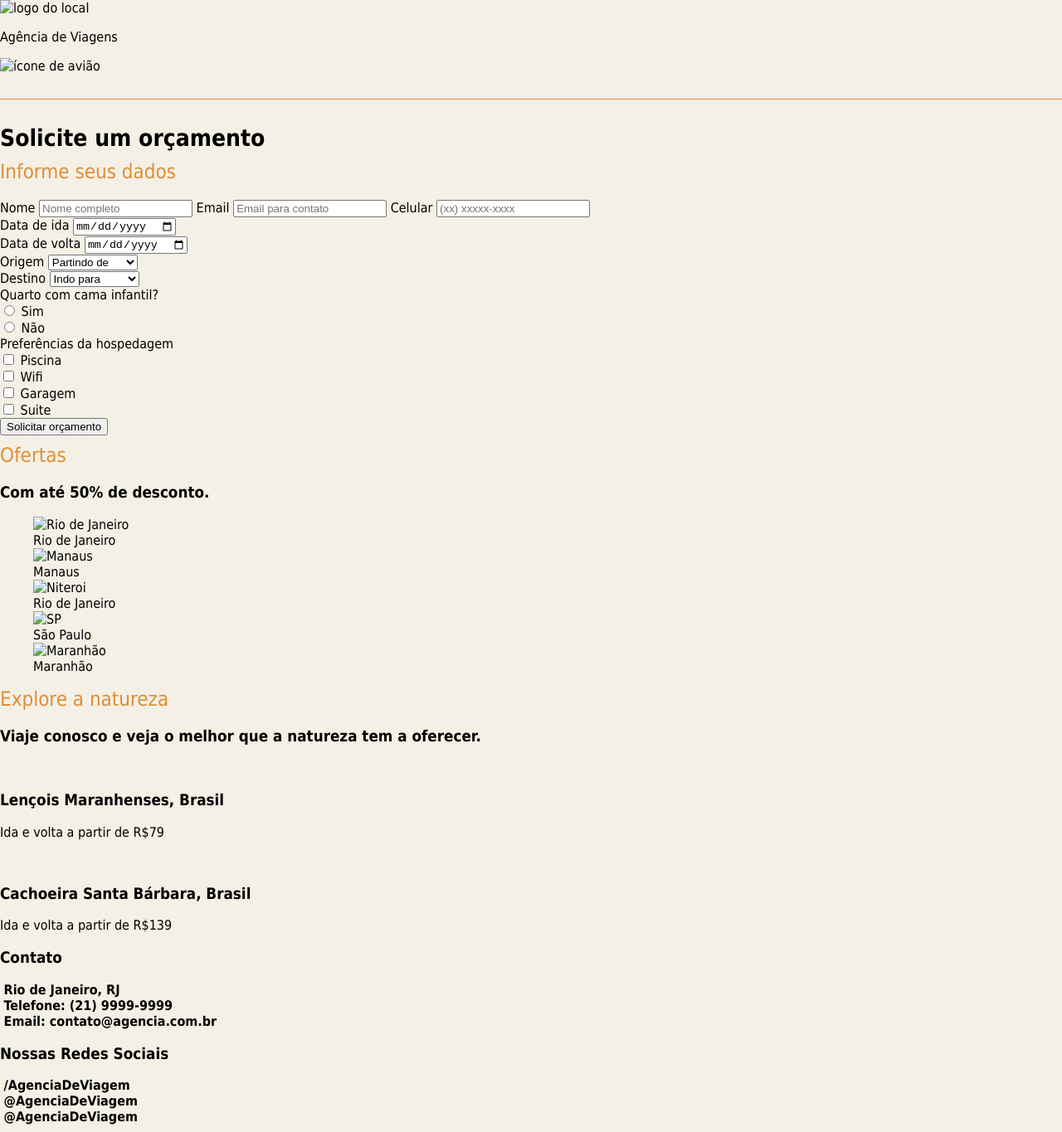
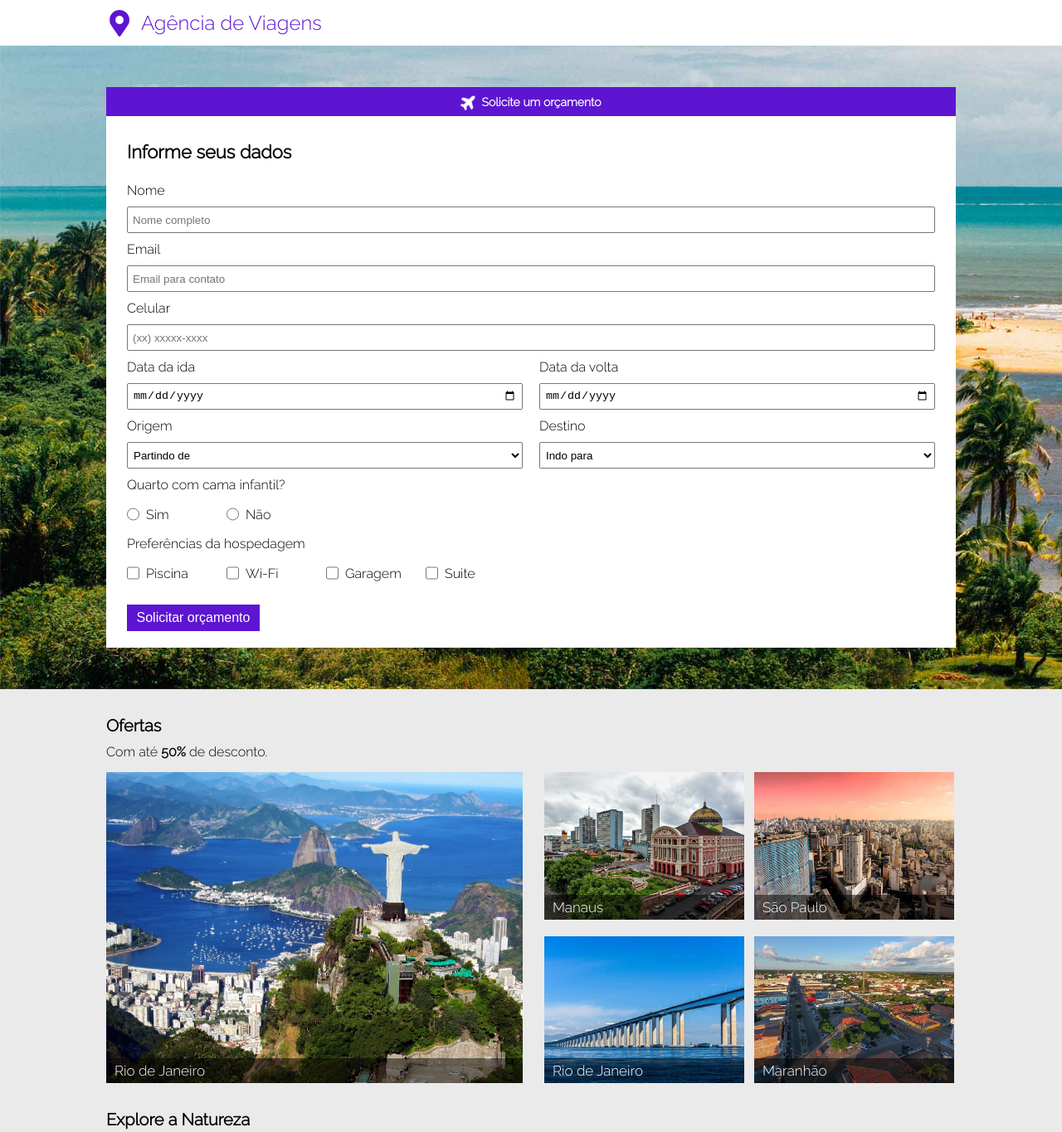
Before and after one commit to Daniells642/projetos-estudos, a plain HTML site: page agencia-viagens-forms/index.html in a window 1280 px wide. Shown: the top 1365 px of the page at 83% size. Drawn offline with Linux system fonts and the light colour scheme; files that its build step writes are made by us from their sources.

Commit message:
projeto finalizado
agencia de viagens finalizado.

```diff
--- /dev/null
+++ b/agencia-viagens-forms/css/estilo.css
@@ -0,0 +1,365 @@
+* {
+    padding: 0;
+    margin: 0;
+}
+
+body {
+    background: #80808029;
+    font-family: 'Raleway', sans-serif;
+}
+
+header {
+    width: 100%;
+    height: 55px;
+    background: #fff;
+    display: flex;
+    justify-content: center;
+}
+
+.topo {
+    width: 100%;
+    height: 100%;
+    display: flex;
+    justify-content: flex-start;
+    align-items: center;
+}
+
+.topo-logo {
+    width: 32px;
+    height: 32px;
+}
+
+.topo-titulo {
+    font-size: 24px;
+    color: #5d15d1;
+    margin: 0 0 0 10px;
+}
+
+.limite-largura
+{
+    max-width: 1024px;
+}
+
+.orcamento-fundo {
+    width: 100%;
+    height: auto;
+    background-image: url("../imagens/bahia.jpg");
+    background-repeat: no-repeat;
+    background-size: cover;
+}
+
+.orcamento-area {
+    width: 100%;
+    height: auto;
+    margin: 0 auto;
+    padding: 50px 0;
+}
+
+.orcamento-cabecalho {
+    width: 100%;
+    height: 35px;
+    display: flex;
+    justify-content: center;
+    align-items: center;
+    background: #5d15d1;
+}
+
+.orcamento-logo {
+    width: 20px;
+    height: 20px;
+    transform: rotate(-45deg);
+}
+
+.orcamento-descricao {
+    font-size: 14px;
+    color: #fff;
+    margin: 0 0 0 5px;
+}
+
+
+.orcamento-area-formulario {
+    width: 100%;
+    background: #fff;
+    padding: 30px 25px 20px 25px;
+    box-sizing: border-box;
+}
+
+.orcamento-subtitulo-formulario {
+    font-size: 22px;
+    margin: 0 0 24px 0px;
+}
+
+.formulario {
+    display: flex;
+    flex-direction: column;
+}
+
+
+.formulario label {
+    font-size: 16px;
+}
+
+.formulario input, .formulario select {
+    width: 100%;
+    height: 32px;
+    margin: 10px 0;
+}
+
+.formulario input {
+    padding: 0 5px;
+    box-sizing: border-box;
+}
+
+.formulario select {
+    padding: 0 3px;
+}
+
+.formulario-campo-duplo {
+    width: 100%;
+    display: flex;
+    justify-content: space-between;
+}
+
+.formulario-campo-duplo div {
+    width: calc(50% - 10px);
+}
+
+.radio {
+    width: 100%;
+    display: flex;
+    justify-content: flex-start;
+}
+
+.radio div {
+    display: flex;
+    align-items: center;
+    width: 120px !important;
+}
+
+.radio input {
+    width: 15px;
+}
+
+.radio label {
+    margin: 0 0 0 8px;
+}
+
+.formulario button {
+    width: 160px;
+    height: 32px;
+    border: none;
+    background: #5d15d1;
+    font-size: 16px;
+    color: #fff;
+    margin: 12px 0 0 0;
+    cursor: pointer;
+}
+
+/* -------------------------- */
+
+.ofertas-area, .natureza-area {
+    width: 100%;
+    height: auto;
+    display: flex;
+    flex-direction: column;
+    margin: 32px auto 0 auto;
+}
+
+.ofertas-titulo, .natureza-titulo {
+    font-size: 20px;
+    margin: 0 0 10px 0;
+}
+
+.ofertas-descricao, .natureza-descricao {
+    font-size: 16px;
+    font-weight: normal;
+    margin: 0 0 15px 0;
+}
+
+
+.ofertas-descricao span {
+    font-weight: bold;
+}
+
+.ofertas-imagens {
+    width: 100%;
+    height: 375px;
+    display: flex;
+    justify-content: space-between;
+}
+
+.oferta-imagem-destaque {
+    position: relative;
+    width: calc(50% - 10px);
+    height: 100%;
+}
+
+.oferta-quatro-imagens {
+    width: calc(50% - 10px);
+    height: 100%;
+    display: flex;
+    flex-wrap: wrap;
+    flex-direction: column;
+    justify-content: space-between;
+}
+
+.oferta-quatro-imagens figure {
+    position: relative;
+    width: calc(50% - 10px);
+    height: calc(50% - 10px);
+    margin: 0 6px;
+}
+
+.oferta-imagem-destaque img, .oferta-quatro-imagens img {
+    object-fit: cover;
+    width: 100%;
+    height: 100%;
+}
+
+.oferta-imagem-destaque figcaption, .oferta-quatro-imagens figcaption {
+    position: absolute;
+    left: 0;
+    bottom: 0;
+
+    width: 100%;
+    background: rgb(0 0 0 / 50%);
+    font-size: 17px;
+    color: #fff;
+
+    padding: 5px 10px;
+    box-sizing: border-box;
+}
+
+.natureza-duas-imagens {
+    width: 100%;
+    height: auto;
+    display: flex;
+    justify-content: space-between;
+}
+
+.natureza-imagem {
+    width: calc(50% - 10px);
+    height: 100%;
+}
+
+.natureza-imagem img {
+    object-fit: cover;
+    width: 100%;
+    height: 100%;
+}
+
+.natureza-imagem div {
+    width: 100%;
+    padding: 20px;
+    box-sizing: border-box;
+    background: #fff;
+}
+
+.natureza-imagem h3 {
+    font-size: 16px;
+}
+
+.natureza-imagem p {
+    color: grey;
+    font-size: 14px;
+    margin: 15px 0 0 0px;
+}
+
+footer {
+    width: 100%;
+    background: #5d15d1;
+    margin: 32px 0 0 0;
+}
+
+.rodape {
+    display: flex;
+    justify-content: space-between;
+    margin: 0 auto;
+}
+
+.rodape-conteudo {
+    display: flex;
+    flex-direction: column;
+    padding: 15px 0;
+}
+
+.rodape-conteudo h2 {
+    color: #fff;
+    margin: 0 0 15px 0;
+    font-size: 20px;
+}
+
+.rodape-conteudo div {
+    display: flex;
+    align-items: center;
+    margin: 5px 0;
+}
+
+.rodape-conteudo img {
+    width: 18px;
+}
+
+.rodape-conteudo span {
+    color: #fff;
+    font-size: 14px;
+    margin: 0 0 0 10px;
+}
+
+@media(max-width: 1100px)
+{
+    .limite-largura {
+        width: 90%;
+    }
+}
+
+@media(max-width: 768px)
+{
+   .formulario button {
+        width: 100%;
+    }
+
+    .ofertas-imagens {
+        height: 100%;
+        flex-direction: column;
+    }
+
+    .oferta-quatro-imagens {
+        width: 100%;
+    }
+
+    .oferta-imagem-destaque, .oferta-quatro-imagens figure {
+        width: 100%;
+        height: 225px;
+        margin: 15px 0 0 0;
+    }
+
+    .natureza-duas-imagens {
+        flex-direction: column;
+    }
+
+    .natureza-imagem {
+        width: 100%;
+        margin: 15px 0 0 0;
+    }
+
+    .rodape {
+        flex-direction: column;
+        align-items: center;
+    }
+
+    .rodape-conteudo
+    {
+        width: 250px;
+    }
+}
+
+@media(max-width: 540px)
+{
+    .formulario-campo-duplo, .radio {
+        flex-direction: column;
+    }
+
+    .formulario-campo-duplo div, .radio div {
+        width: 100%;
+    }
+}
--- a/agencia-viagens-forms/index.html
+++ b/agencia-viagens-forms/index.html
@@ -2,106 +2,97 @@
 <html lang="pt-br">
     <head>
         <meta charset="UTF-8">
-    <meta http-equiv="X-UA-Compatible" content="IE=edge">
+        <meta name="description" content="A Agência de Viagens encontra o hotel certo pra você!">
         <meta name="viewport" content="width=device-width, initial-scale=1.0">
+        <title>Agência de viagens</title>
         <link rel="stylesheet" href="css/estilo.css">
         <link rel="stylesheet" href="https://fonts.googleapis.com/css2?family=Raleway:wght@200;300&amp;display=swap">
-    <title>Agência de viagens</title>
     </head>
     <body>
-    <header class="topo">
-        <div class="elementos-topo container">
-            <img src="imagens/local-logo.png" alt="logo do local" title="ícone do local">
-            <p>Agência de Viagens</p>
+        <header>
+            <div class="topo limite-largura">
+                <img class="topo-logo" src="imagens/local-logo.png" title="Logo da agência" alt="Logo da agência">
+                <p class="topo-titulo">Agência de Viagens</p>
             </div>
         </header>
-
         <main>
-        <section class="secao-orcamento">
-            <div class="secao-dados-pessoais container">
-                <div class="secao-titulo">
-                    <img src="imagens/aviao.png" alt="ícone de avião" title="ícone de avião">
-                    <h1>Solicite um orçamento</h1>
+            <section class="orcamento-fundo">
+                <div class="orcamento-area limite-largura">
+                    <div class="orcamento-cabecalho">
+                        <img class="orcamento-logo" src="imagens/aviao.png" title="Ícone do avião" alt="Ícone do aviao">
+                        <h1 class="orcamento-descricao">Solicite um orçamento</h1>
                     </div>
-
-                <div class="secao-formulario">
-                    <h2>Informe seus dados</h2>
-                    <form class="formulario" action="https://www.devmedia.com.br/codigos/missao/front-end/agencia-de-viagens/" method="post">
-                        <label for="">Nome</label>
-                        <input type="text" name="nome" placeholder="Nome completo">
-
-                        <label for="">Email</label>
-                        <input type="email" name="email" placeholder="Email para contato">
-
-                        <label for="">Celular</label>
-                        <input type="tel" name="telefone" placeholder="(xx) xxxxx-xxxx">
+                    <div class="orcamento-area-formulario">
+                        <h2 class="orcamento-subtitulo-formulario">Informe seus dados</h2>
+                        <form method="post" class="formulario" action="https://www.devmedia.com.br/codigos/missao/front-end/agencia-de-viagens/">
+                            <label for="nome">Nome</label>
+                            <input id="nome" type="text" name="nome" placeholder="Nome completo" required>
+                            <label for="email">Email</label>
+                            <input id="email" type="email" name="email" placeholder="Email para contato" required>
+                            <label for="celular">Celular</label>
+                            <input id="celular" type="tel" pattern="\([0-9]{2}\) [0-9]{5}-[0-9]{4}" name="celular" placeholder="(xx) xxxxx-xxxx" required>
                             <div class="formulario-campo-duplo">
                                 <div>
-                                <label for="ida">Data de ida</label>
+                                    <label for="ida">Data da ida</label>
                                     <input id="ida" type="date" name="partida">
                                 </div>
                                 <div>
-                                 <label for="volta">Data de volta</label>
+                                    <label for="volta">Data da volta</label>
                                     <input id="volta" type="date" name="chegada">
                                 </div>
                             </div>
-
                             <div class="formulario-campo-duplo">
                                 <div>
-                                <label for="">Origem</label>
-                                <select name="ofertas" required>
-                                    <option value="">Partindo de</option>
-                                    <option value="RJ">Rio de Janeiro</option>
-                                    <option value="MS">Manaus</option>
+                                    <label for="origem">Origem</label>
+                                    <select id="origem" name="origem">
+                                        <option selected>Partindo de</option>
+                                        <option value="AM">Amazonas</option>
                                         <option value="RJ">Rio de Janeiro</option>
                                         <option value="SP">São Paulo</option>
+                                        <option value="GO">Goias</option>
                                         <option value="MA">Maranhão</option>
                                     </select>
                                 </div>
-
                                 <div>
-                                <label for="">Destino</label>
-                                <select name="ofertas" required>
-                                    <option value="">Indo para</option>
-                                    <option value="RJ">Rio de Janeiro</option>
-                                    <option value="MS">Manaus</option>
+                                    <label for="destino">Destino</label>
+                                    <select id="destino" name="destino">
+                                        <option selected>Indo para</option>
+                                        <option value="AM">Amazonas</option>
                                         <option value="RJ">Rio de Janeiro</option>
                                         <option value="SP">São Paulo</option>
+                                        <option value="GO">Goias</option>
                                         <option value="MA">Maranhão</option>
                                     </select>
                                 </div>
                             </div>
-
                             <label>Quarto com cama infantil?</label>
-
-                        <div class="campo-marcacao">
+                            <div class="radio">
                                 <div>
-                                <input type="radio" name="infantil" value="sim" id="infantil-sim">
+                                    <input id="infantil-sim" type="radio" name="infantil" value="s">
                                     <label for="infantil-sim">Sim</label>
                                 </div>
                                 <div>
-                                <input id="infantil-nao" type="radio" name="infantil" value="nao">
-                                <label for="nao">Não</label>
+                                    <input id="infantil-nao" type="radio" name="infantil" value="n">
+                                    <label for="infantil-nao">Não</label>
                                 </div>
                             </div>
-
                             <label>Preferências da hospedagem</label>
-                        <div class="campo-marcacao">
+                            <div class="radio">
                                 <div>
-                                <input type="checkbox" name="piscina">
-                                <label for="">Piscina</label>
+                                    <input id="piscina" type="checkbox" name="preferencias[]" value="piscina">
+                                    <label for="piscina">Piscina</label>
                                 </div>
                                 <div>
-                                <input type="checkbox" name="wifi">
-                                <label for="">Wifi</label>
+                                    <input id="wifi" type="checkbox" name="preferencias[]" value="wifi">
+                                    <label for="wifi">Wi-Fi</label>
                                 </div>
                                 <div>
-                                <input type="checkbox" name="garagem">
-                                <label for="">Garagem</label>
+                                    <input id="garagem" type="checkbox" name="preferencias[]" value="garagem">
+                                    <label for="garagem">Garagem</label>
                                 </div>
                                 <div>
-                                <input type="checkbox" name="suite">
-                                <label for="">Suite</label>
+                                    <input id="suite" type="checkbox" name="preferencias[]" value="suite">
+                                    <label for="suite">Suite</label>
                                 </div>
                             </div>
                             <button type="submit">Solicitar orçamento</button>
@@ -110,89 +101,89 @@
                 </div>
             </section>
 
-        <section id="ofertas">
-            <h2>Ofertas</h2>
-            <h3>Com até 50% de desconto.</h3>
-            <div>
+            <section class="ofertas-area limite-largura">
+                <h2 class="ofertas-titulo">Ofertas</h2>
+                <h3 class="ofertas-descricao">Com até <span>50%</span> de desconto.</h3>
+                <div class="ofertas-imagens">
+                    <figure class="oferta-imagem-destaque">
+                        <img src="imagens/rio.jpg" alt="Rio de Janeiro - Ciadade Maravilhosa" title="Rio de Janeiro - Brasil">
+                        <figcaption>Rio de Janeiro</figcaption>
+                    </figure>
+                    <div class="oferta-quatro-imagens">
                         <figure>
-                    <img src="imagens/rio.jpg" alt="Rio de Janeiro" title="Estado Rio de Janeiro">
-                    <figcaption>Rio de Janeiro</figcaption>
-
                             <img src="imagens/manaus.jpg" alt="Manaus" title="Manaus">
                             <figcaption>Manaus</figcaption>
-
-                    <img src="imagens/niteroi.jpg" alt="Niteroi" title="Cidade Niteroi-RJ">
+                        </figure>
+                        <figure>
+                            <img src="imagens/niteroi.jpg" alt="Ponte Rio-Niterói" title="Ponte Rio-Niterói - RJ">
                             <figcaption>Rio de Janeiro</figcaption>
-
-                    <img src="imagens/saopaulo.jpg" alt="SP" title="SP">
+                        </figure>
+                        <figure>
+                            <img src="imagens/saopaulo.jpg" alt="São Paulo - SP" title="São Paulo - Brasil">
                             <figcaption>São Paulo</figcaption>
-
-                    <img src="imagens/maranhao.jpg" alt="Maranhão" title="Maranhão">
+                        </figure>
+                        <figure>
+                            <img src="imagens/maranhao.jpg" alt="Maranhão" title="Maranhão - Brasil">
                             <figcaption>Maranhão</figcaption>
                         </figure>
                     </div>
-
+                </div>
             </section>
 
-        <section id="anuncios">
-            <h2>Explore a natureza</h2>
-            <h3>Viaje conosco e veja o melhor que a natureza tem a oferecer.</h3>
-            <div>
-                <img src="imagens/lencol.jpg" alt="" title="">
+            <section class="natureza-area limite-largura">
+                <h2 class="natureza-titulo">Explore a Natureza</h2>
+                <h3 class="natureza-descricao">Viaje conosco e veja o melhor que a natureza tem a oferecer.</h3>
+                <div class="natureza-duas-imagens">
+                    <figure class="natureza-imagem">
+                        <img src="imagens/lencol.jpg" alt="Lençois Maranhenses - Brasil" title="Lençois Maranhenses - Brasil">
                         <div>
                             <h3>Lençois Maranhenses, Brasil</h3>
                             <p>Ida e volta a partir de R$79</p>
                         </div>
-            </div>
-
-            <div>
-                <img src="imagens/goias.jpg" alt="" title="">
+                    </figure>
+                    <figure class="natureza-imagem">
+                        <img src="imagens/goias.jpg" alt="Cachoeira Santa bárbara - GO" title="Cachoeira Santa Bárbara - GO">
                         <div>
                             <h3>Cachoeira Santa Bárbara, Brasil</h3>
-                    <p>Ida e volta a partir de R$139</p>
+                            <p>Ida e volta por R$139</p>
                         </div>
+                    </figure>
                 </div>
+            </section>
 
-        </section>
         </main>
-
-
-
         <footer>
+            <div class="rodape limite-largura">
+                <div class="rodape-conteudo">
+                    <h2>Contato</h2>
                     <div>
-            <div>
-                <h3>Contato</h3>
-                <div>
-                    <img src="imagens/local.png" alt="">
+                        <img src="imagens/local.png" title="Ícone local" alt="Ícone local">
                         <span>Rio de Janeiro, RJ</span>
                     </div>
                     <div>
-                    <img src="imagens/telefone.png" alt="">
+                        <img src="imagens/telefone.png" title="Ícone telefone" alt="Ícone telefone">
                         <span>Telefone: (21) 9999-9999</span>
                     </div>
                     <div>
-                    <img src="imagens/email.png" alt="">
+                        <img src="imagens/email.png" title="Ícone email" alt="Ícone email">
                         <span>Email: contato@agencia.com.br</span>
                     </div>
                 </div>
+                <div class="rodape-conteudo">
+                    <h2>Nossas Redes Sociais</h2>
                     <div>
-                <h3>Nossas Redes Sociais</h3>
-                <div>
-                    <img src="imagens/fb.png" alt="">
+                        <img src="imagens/fb.png" title="Ícone facebook" alt="Ícone facebook">
                         <span>/AgenciaDeViagem</span>
                     </div>
                     <div>
-                    <img src="imagens/ig.png" alt="">
+                        <img src="imagens/ig.png" title="Ícone instagram" alt="Ícone instagram">
                         <span>@AgenciaDeViagem</span>
                     </div>
                     <div>
-                    <img src="imagens/tt.png" alt="">
+                        <img src="imagens/tt.png" title="Ícone twitter" alt="Ícone twitter">
                         <span>@AgenciaDeViagem</span>
                     </div>
-
                 </div>
             </div>
-
         </footer>
     </body>
-</html>
```
Also changed, not shown: agencia-viagens-forms/imagens/aviao.png (added), agencia-viagens-forms/imagens/bahia.jpg (added), agencia-viagens-forms/imagens/email.png (added), agencia-viagens-forms/imagens/fb.png (added), agencia-viagens-forms/imagens/goias.jpg (added), agencia-viagens-forms/imagens/ig.png (added), agencia-viagens-forms/imagens/lencol.jpg (added), agencia-viagens-forms/imagens/local-logo.png (added), agencia-viagens-forms/imagens/local.png (added), agencia-viagens-forms/imagens/manaus.jpg (added), agencia-viagens-forms/imagens/maranhao.jpg (added), agencia-viagens-forms/imagens/niteroi.jpg (added), agencia-viagens-forms/imagens/rio.jpg (added), agencia-viagens-forms/imagens/saopaulo.jpg (added), 2 more files. Lines whose indentation alone changed are shown as unchanged.
